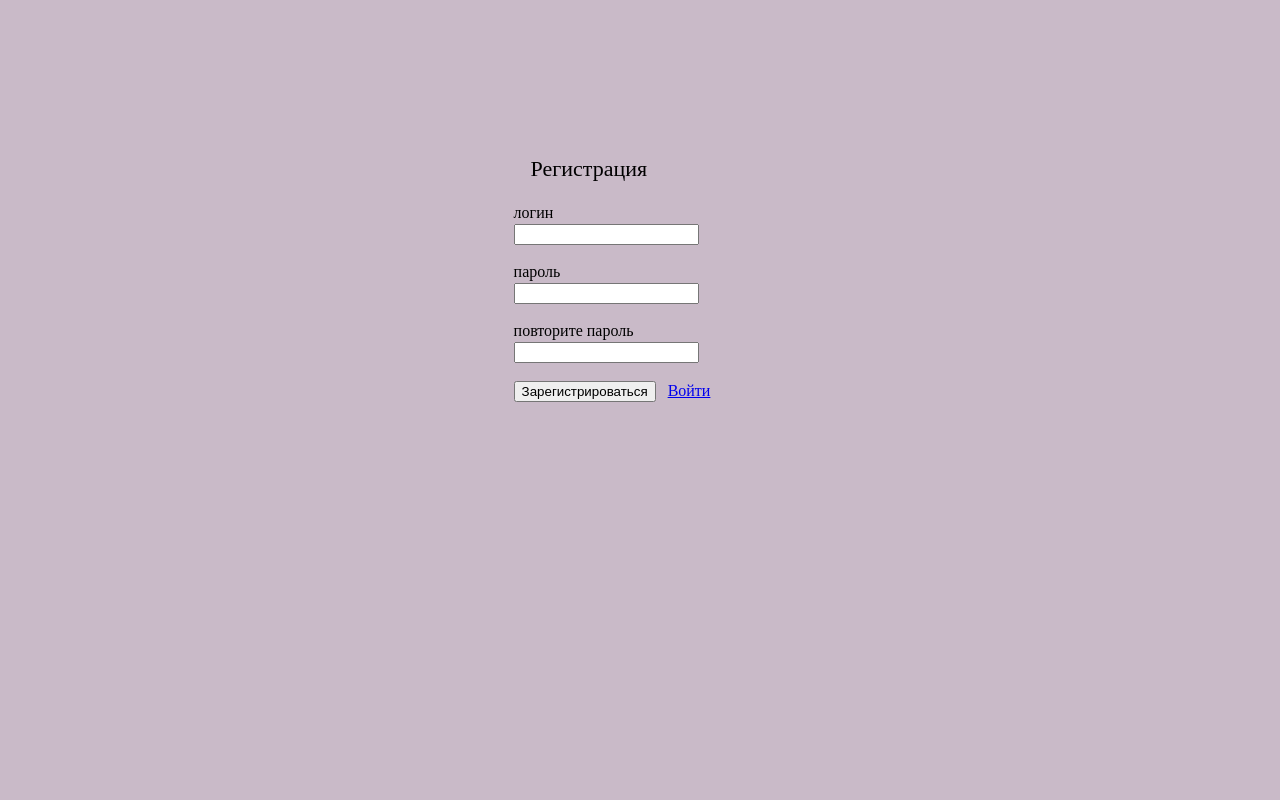
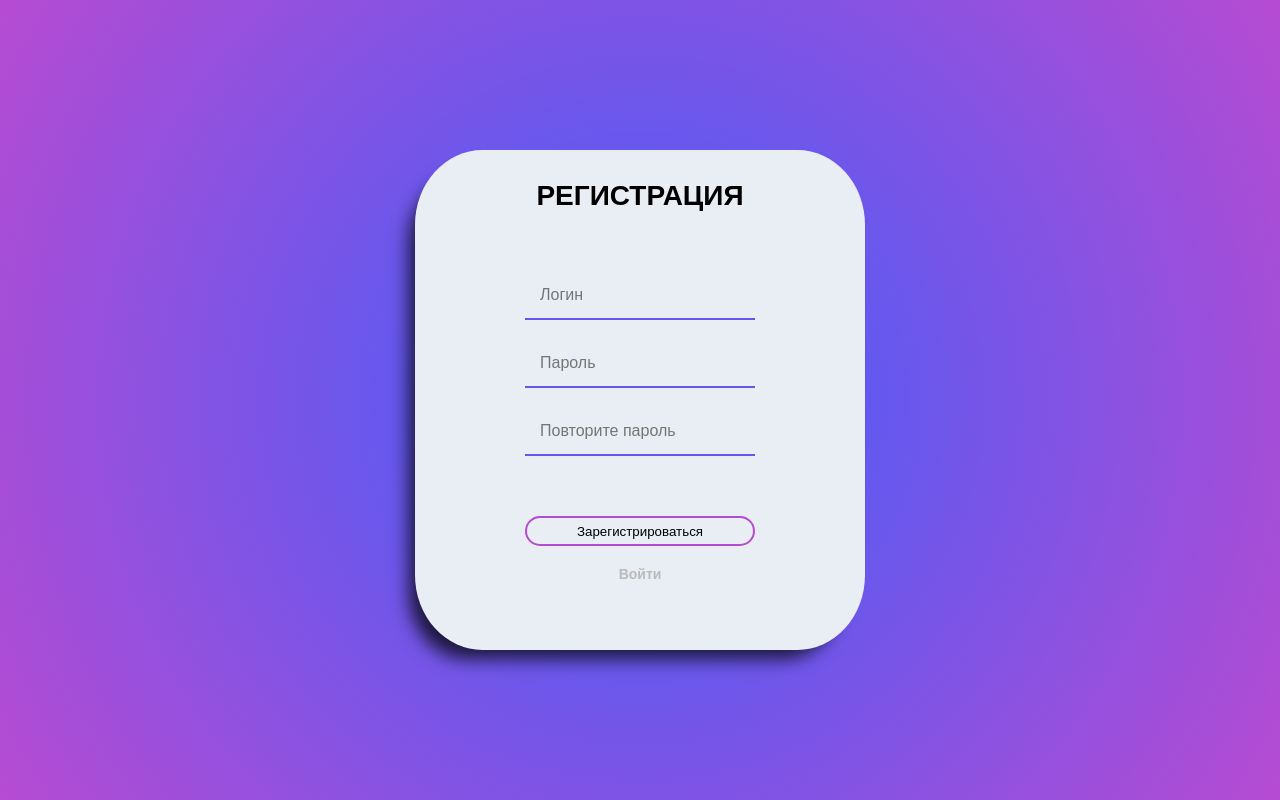
Before and after one commit to Xsizeonit/Battle_of_heroes, a plain HTML site: page frontend/register.html in a window 1280 px wide. Drawn offline with Linux system fonts and the light colour scheme.

Commit message:
Add adaptive and beatiful login and register forms

```diff
--- a/frontend/register.html
+++ b/frontend/register.html
@@ -7,20 +7,15 @@
 	<title>Регистрация</title>
 </head>
 <body>
-	<div class="form_style">
-		<p class="entry_text_mes">Регистрация</p>
-		<form id="register_form">
-			<p class="labels">логин</p>
-			<input type="text" name ="user_name" class="part_form"><br>
-			<p class="labels">пароль</p>
-			<input type="password" name="user_password" class="part_form">
-			<p class="labels">повторите пароль</p>
-			<input type="password" name="user_password_replay" class="part_form">
-			<p></p>
-			<input type="submit" name="button_submit" value="Зарегистрироваться">
-			<a href="index.html" class="href_reg">Войти</a>
-		</form>
-		<p id="error_message"></p>
+	<div class="container">
+		<div class="form_block">
+			<h1>Регистрация</h1>
+			<input type="text" placeholder="Логин">
+			<input type="password" placeholder="Пароль">
+			<input type="password" placeholder="Повторите пароль">
+			<input type="submit" value="Зарегистрироваться">
+			<a href="index.html" class="link">Войти</a>
+		</div>
 	</div>
 	<script type="text/javascript" src="scripts/general_script.js"></script>
 	<script type="text/javascript" src="scripts/register_script.js"></script>
--- a/frontend/styles/style.css
+++ b/frontend/styles/style.css
@@ -1,32 +1,80 @@
 body {
-	background-color: #c9bac8;
+	margin: 0;
+	font-family: sans-serif;
+	background: radial-gradient(circle, rgba(63,94,251,1) 0%, rgba(183,75,210,1) 100%, rgba(252,70,107,1) 100%);
+	min-height: 100vh;
+	display: flex;
+	justify-content: center;
+	align-items: center;
 }
 
-.form_style {
-	margin-left: 40%;
-	margin-right: 25%;
-	padding-top: 10%;
+.container {
+	width: 450px;
+	height: 500px;
+	background: #e9eef5;
+	border-radius: 15%;
+	box-shadow: -15px 18px 18px -9px rgba(0,0,0,0.75);
 }
 
-.part_form {
-	margin-bottom: 2px;
+.form_block {
+	text-align: center;
 }
 
-.entry_text_mes {
-	white-space: nowrap;
-	font-size: 22px;
-	margin-left: 17px;
+.form_block h1{
+  text-transform: uppercase;
+  font-weight: 700;
+  font-size: 28px;
+	margin-bottom: 60px;
+	margin-top: 30px;
+}
+.form_block input[type = "text"],.form_block input[type = "password"]{
+  border:0;
+  background: none;
+  display: block;
+  margin: 20px auto;
+  font-size: 16px;
+  border: none;
+  border-bottom: 2px solid #6856EB;
+  padding: 14px 15px;
+  width: 200px;
+  outline: none;
+  transition: 0.25s;
 }
 
-.href_reg {
-	white-space: nowrap;
-	padding-left: 8px;
+.form_block input[type = "submit"]{
+  border:0;
+  background: none;
+  display: block;
+  margin: 20px auto;
+  text-align: center;
+  border: 2px solid #B44BD3;
+  width: 230px;
+  height: 30px;
+  outline: none;
+  border-radius: 24px;
+  transition: 0.25s;
+  cursor: pointer;
+	margin-top: 60px;
 }
 
-.labels {
-	margin-bottom: 2px;
+.form_block input[type = "text"]:focus,.form_block input[type = "password"]:focus{
+  width: 250px;
+  border-color: #B44BD3;
 }
 
-#warning_message {
-	white-space: nowrap;
+.form_block input[type = "submit"]:hover{
+  background: #9A50DC;
 }
+
+.link {
+  display: block;
+  margin-bottom: 10px;
+  font-size: 14px;
+  color: #bababa;
+  font-weight: 700;
+  text-decoration: none;
+  transition: .2s;
+}
+.link:hover {
+  color: #838383;
+}
```
Also changed, not shown: frontend/index.html (+9 -12 lines).
